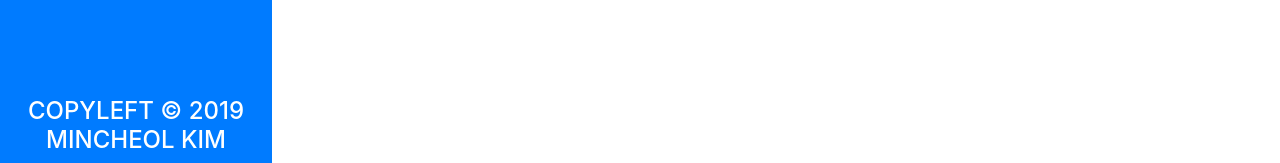
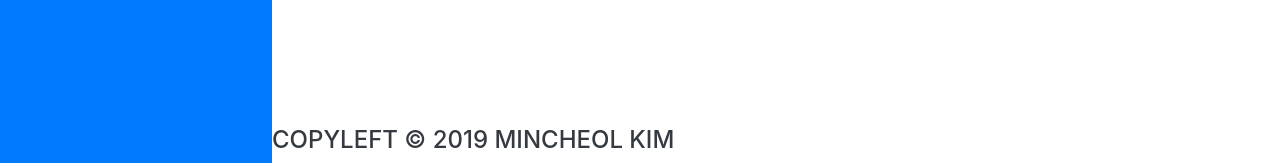
Before and after one commit to OverFlowCheshireCat/overflowcheshirecat.github.io, a website with bundled scripts: page index.html in a window 1280 px wide. Shown: the part 637-800 px from the top of the page. Built offline with nearby package versions, Linux system fonts and the light colour scheme; a web font is replaced by a local one.

Commit message:
Update index.html

```diff
--- a/index.html
+++ b/index.html
@@ -22,8 +22,7 @@
   <link href="css/resume.min.css" rel="stylesheet">
 
   <style>
-	#copy {
-		color: white;
+	footer {
 		position: fixed;
 		bottom: 0px;
 	}
@@ -66,7 +65,6 @@
         </li>
       </ul>
     </div>
-	<h4 id="copy">Copyleft &copy; 2019 MinCheol Kim</h4>
   </nav>
 
   <div class="container-fluid p-0">
@@ -223,6 +221,10 @@
 
   </div>
 
+  <footer>
+    <h4 id="copy">Copyleft &copy; 2019 MinCheol Kim</h4>
+  </footer>
+
   <!-- Bootstrap core JavaScript -->
   <script src="vendor/jquery/jquery.min.js"></script>
   <script src="vendor/bootstrap/js/bootstrap.bundle.min.js"></script>
```
